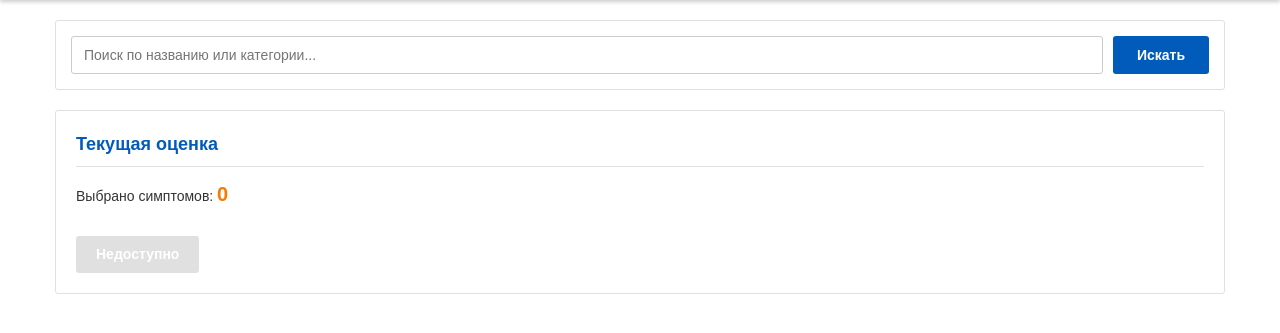
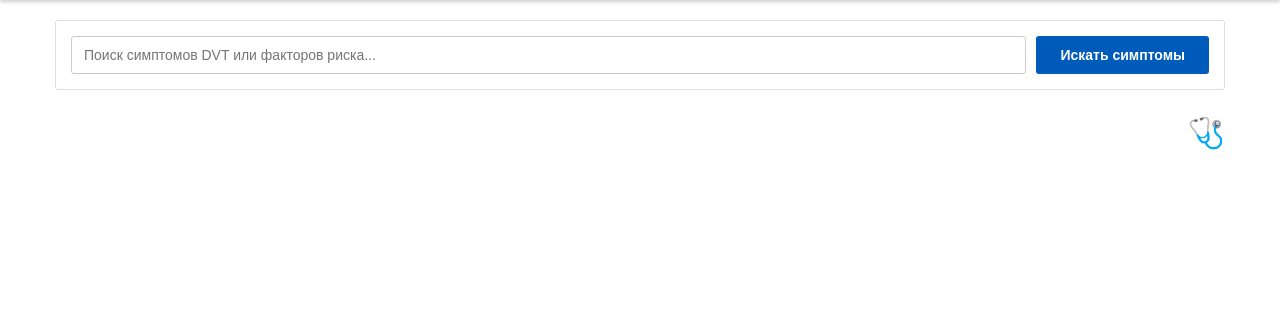
Before and after one commit to BBBtp/WEB-test-project, a Django app: page / in a window 1280 px wide. Shown: the part 52-385 px from the top of the page. Run offline with Django 5.2, Linux system fonts and the light colour scheme; data that the repository does not hold is empty.

Commit message:
fix bugs

```diff
--- a/docker-compose.yml
+++ b/docker-compose.yml
@@ -10,7 +10,7 @@ services:
       POSTGRES_PASSWORD: 1
       POSTGRES_HOST_AUTH_METHOD: md5
     ports:
-      - "5432:5432"
+      - "5455:5432"
     volumes:
       - postgres_data:/var/lib/postgresql/data
     healthcheck:
--- a/wells/static/css/styles.css
+++ b/wells/static/css/styles.css
@@ -802,3 +802,63 @@ a:hover {
         gap: 5px;
     }
 }
+
+.assessment-wrapper {
+  display: flex;
+  justify-content: flex-end; /* выравнивание по правому краю */
+  align-items: flex-start;   /* по верхнему краю */
+  margin-bottom: 20px;       /* отступ снизу от блока */
+  position: relative;        /* для абсолютного бейджа */
+}
+
+.assessment-icon,
+.assessment-icon.disabled {
+  font-size: 30px;
+  text-decoration: none;
+  color: #007bff;
+  position: relative; /* чтобы бейдж позиционировался относительно иконки */
+}
+
+.assessment-icon.disabled {
+  color: #aaa;
+  cursor: not-allowed;
+}
+
+.assessment-badge {
+  position: absolute;
+  top: -8px;
+  right: -10px;
+  background: #ff4d4f;
+  color: white;
+  font-size: 12px;
+  font-weight: bold;
+  border-radius: 50%;
+  padding: 2px 6px;
+}
+
+.user-comment {
+    margin-top: 20px;
+}
+
+.user-comment textarea {
+    width: 100%;
+    padding: 10px;
+    font-size: 14px;
+    border-radius: 4px;
+    border: 1px solid #ccc;
+    resize: vertical;
+}
+
+.user-comment .save-btn {
+    margin-top: 8px;
+    padding: 6px 12px;
+    background-color: #007bff;
+    color: white;
+    border: none;
+    border-radius: 4px;
+    cursor: pointer;
+}
+
+.user-comment .save-btn:hover {
+    background-color: #0056b3;
+}
--- a/wells/templates/wells/symptoms_list.html
+++ b/wells/templates/wells/symptoms_list.html
@@ -3,31 +3,36 @@
 {% block title %}Симптомы - Wells Method{% endblock %}
 
 {% block content %}
+
 <div class="container">
+
     <!-- Блок поиска -->
-    <div class="search-section">
+   <div class="search-section">
         <form method="get" action="{% url 'symptoms_list' %}">
             <input type="text"
                    name="search"
                    value="{{ search_query }}"
-                   placeholder="Поиск по названию или категории..."
+                   placeholder="Поиск симптомов DVT или факторов риска..."
                    class="search-input">
-            <button type="submit" class="search-btn">Искать</button>
+            <button type="submit" class="search-btn">Искать симптомы</button>
         </form>
     </div>
 
     <!-- Карточка текущей оценки -->
-    <div class="assessment-card">
-        <h3>Текущая оценка</h3>
-        <p>Выбрано симптомов: <span class="count">{{ symptoms_count }}</span></p>
-        {% if assessment %}
-            <a href="{% url 'assessment_detail' assessment.id %}" class="view-assessment-btn">
-                Просмотреть результат
-            </a>
-        {% else %}
-            <span class="view-assessment-btn disabled">Недоступно</span>
-        {% endif %}
+    <div class="assessment-wrapper">
+      {% if assessment %}
+        <a href="{% url 'assessment_detail' assessment.id %}" class="assessment-icon" title="Просмотреть оценку">
+          🩺
+          <span class="assessment-badge">{{ symptoms_count }}</span>
+        </a>
+      {% else %}
+        <span class="assessment-icon disabled" title="Оценка недоступна">
+          🩺
+
+        </span>
+      {% endif %}
     </div>
+
 
     <!-- Список симптомов -->
     <div class="symptoms-grid">
--- a/wells/urls.py
+++ b/wells/urls.py
@@ -9,15 +9,15 @@ urlpatterns = [
     path("symptom/<int:symptom_id>/", views.symptom_detail, name="symptom_detail"),
 
     # Оценка риска
-    path("assessment/<int:assessment_id>/", views.assessment_detail, name="assessment_detail"),
-    path("assessment/current/", views.current_assessment_view, name="current_assessment"),
+    path("deep-vein-thrombosis/<int:assessment_id>/", views.assessment_detail, name="assessment_detail"),
+    path("deep-vein-thrombosis/current/", views.current_assessment_view, name="current_assessment"),
     path(
-        "assessment/<int:assessment_id>/delete/",
+        "deep-vein-thrombosis/<int:assessment_id>/delete/",
         views.delete_assessment,
         name="delete_assessment",
     ),
     path(
-        "assessment/<int:assessment_id>/deleted/",
+        "deep-vein-thrombosis/<int:assessment_id>/deleted/",
         views.deleted_assessment_detail,
         name="deleted_assessment_detail",
     ),
@@ -29,8 +29,15 @@ urlpatterns = [
         name="add_symptom_to_assessment",
     ),
     path(
-        "assessment/<int:assessment_id>/symptom/<int:symptom_item_id>/remove/",
+        "deep-vein-thrombosis/<int:assessment_id>/symptom/<int:symptom_item_id>/remove/",
         views.remove_symptom_from_assessment,
         name="remove_symptom_from_assessment",
     ),
+
+    # Обновление комментария к оценке
+    path(
+        "deep-vein-thrombosis/<int:assessment_id>/update_comment/",
+        views.update_assessment_comment,
+        name="update_assessment_comment",
+    ),
 ]
--- a/wells/views.py
+++ b/wells/views.py
@@ -188,11 +188,6 @@ def add_symptom_to_assessment(request: HttpRequest, symptom_id: int) -> HttpResp
         },
     )
 
-    if not item_created:
-        item.quantity += quantity
-        item.symptom_points = symptom.points  # Обновляем баллы на актуальные
-        item.save(update_fields=("quantity", "symptom_points",))
-
     messages.success(
         request,
         f"Симптом '{symptom.name}' добавлен в оценку. Текущая выраженность: {item.quantity}.",
@@ -289,3 +284,15 @@ def deleted_assessment_detail(request: HttpRequest, assessment_id: int) -> HttpR
         "assessment": assessment,
     }
     return render(request, "wells/deleted_assessment.html", context)
+
+
+def update_assessment_comment(request, assessment_id):
+    assessment = get_object_or_404(RiskAssessment, id=assessment_id, patient=request.user)
+
+    if request.method == "POST":
+        comment = request.POST.get("comment", "").strip()  # получаем комментарий из формы
+        assessment.comment = comment
+        assessment.save(update_fields=["comment"])
+        messages.success(request, "Комментарий успешно обновлён")
+
+    return redirect("assessment_detail", assessment_id=assessment.id)
```
Also changed, not shown: wells/templates/wells/assessment_detail.html (+10 -18 lines), wells_project/settings.py (+4 -4 lines).
